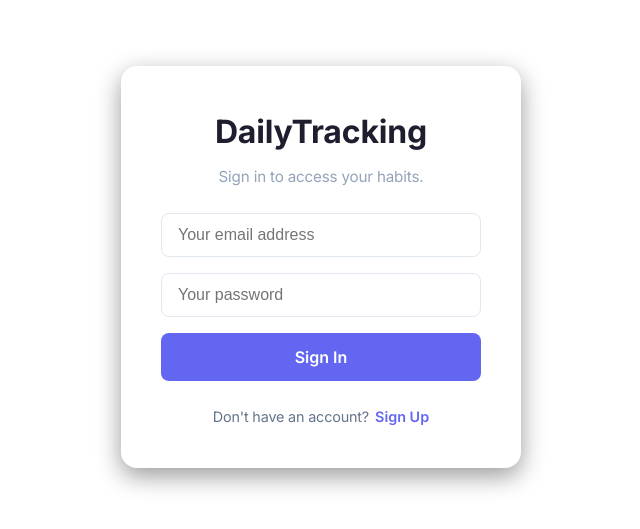
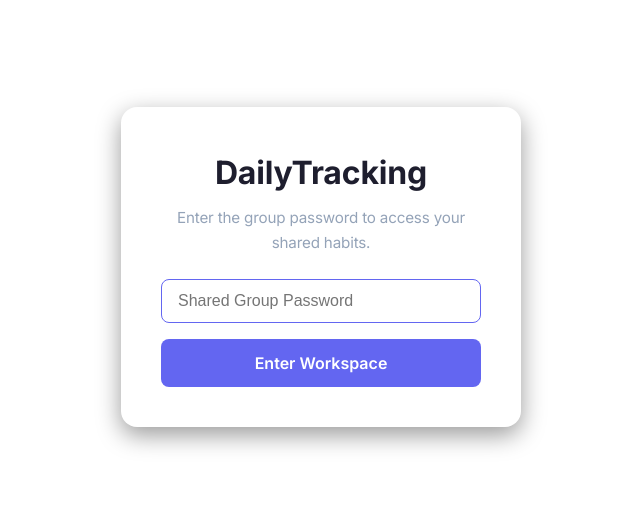
Before and after one commit to ProductivityGroup/DailyTracking, a React (Vite) app: page / in a window 1280 px wide. Shown: the part 133-662 px from the top of the page, without its empty margins (319-959 px from the left). Built offline with nearby package versions, Linux system fonts and the light colour scheme; no server answers.

Commit message:
feat: refactor Auth.tsx into a single-tenant shared password login screen

```diff
--- a/src/components/Auth.css
+++ b/src/components/Auth.css
@@ -61,11 +61,7 @@
   text-align: left;
 }
 
-.auth-message {
-  color: var(--color-success);
-  font-size: 0.85rem;
-  text-align: left;
-}
+
 
 .auth-submit {
   background-color: var(--color-primary);
@@ -87,23 +83,3 @@
   opacity: 0.6;
   cursor: not-allowed;
 }
-
-.auth-toggle {
-  margin-top: 24px;
-  color: var(--color-text-secondary);
-  font-size: 0.9rem;
-}
-
-.auth-toggle-btn {
-  background: none;
-  border: none;
-  color: var(--color-primary);
-  font-weight: 600;
-  margin-left: 6px;
-  cursor: pointer;
-  font-size: 0.9rem;
-}
-
-.auth-toggle-btn:hover {
-  text-decoration: underline;
-}
--- a/src/components/Auth.tsx
+++ b/src/components/Auth.tsx
@@ -4,36 +4,27 @@ import './Auth.css';
 
 export default function Auth() {
   const [loading, setLoading] = useState(false);
-  const [email, setEmail] = useState('');
   const [password, setPassword] = useState('');
-  const [isSignUp, setIsSignUp] = useState(false);
-  const [message, setMessage] = useState('');
   const [error, setError] = useState('');
 
   const handleAuth = async (e: FormEvent) => {
     e.preventDefault();
     setLoading(true);
-    setMessage('');
     setError('');
 
     try {
-      if (isSignUp) {
-        const { error } = await supabase.auth.signUp({
-          email,
-          password,
-        });
-        if (error) throw error;
-        setMessage('Check your email for the login link!');
+      const { error } = await supabase.auth.signInWithPassword({
+        email: 'shared@dailytracking.app',
+        password,
+      });
+      if (error) throw error;
+      // The AuthContext will automatically pick up the session change and re-render
+    } catch (err: any) {
+      if (err.message === 'Invalid login credentials') {
+        setError('Incorrect group password.');
       } else {
-        const { error } = await supabase.auth.signInWithPassword({
-          email,
-          password,
-        });
-        if (error) throw error;
-        // The AuthContext will automatically pick up the session change and re-render
+        setError(err.message || 'An error occurred during authentication');
       }
-    } catch (err: any) {
-      setError(err.message || 'An error occurred during authentication');
     } finally {
       setLoading(false);
     }
@@ -44,45 +35,26 @@ export default function Auth() {
       <div className="auth-box">
         <h1>DailyTracking</h1>
         <p className="auth-subtitle">
-          {isSignUp ? 'Create your account to start tracking.' : 'Sign in to access your habits.'}
+          Enter the group password to access your shared habits.
         </p>
 
         <form onSubmit={handleAuth} className="auth-form">
           <input
-            type="email"
-            placeholder="Your email address"
-            value={email}
-            onChange={(e) => setEmail(e.target.value)}
-            required
-            disabled={loading}
-          />
-          <input
             type="password"
-            placeholder="Your password"
+            placeholder="Shared Group Password"
             value={password}
             onChange={(e) => setPassword(e.target.value)}
             required
             disabled={loading}
+            autoFocus
           />
 
           {error && <div className="auth-error">{error}</div>}
-          {message && <div className="auth-message">{message}</div>}
 
           <button type="submit" className="auth-submit" disabled={loading}>
-            {loading ? 'Processing...' : (isSignUp ? 'Sign Up' : 'Sign In')}
+            {loading ? 'Decrypting...' : 'Enter Workspace'}
           </button>
         </form>
-
-        <p className="auth-toggle">
-          {isSignUp ? 'Already have an account?' : "Don't have an account?"}
-          <button
-            type="button"
-            onClick={() => setIsSignUp(!isSignUp)}
-            className="auth-toggle-btn"
-          >
-            {isSignUp ? 'Sign In' : 'Sign Up'}
-          </button>
-        </p>
       </div>
     </div>
   );
```
